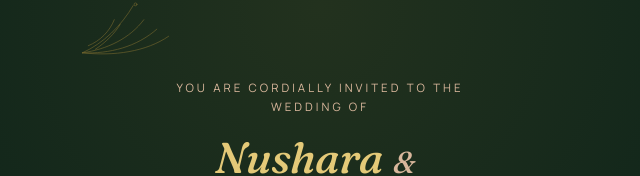
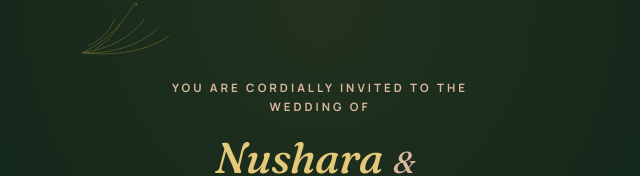
Before and after one commit to DishenFernando/wedding-invite, a React (Vite) app: page / in a window 1280 px wide. Shown: the part 153-329 px from the top of the page, without its empty margins (320-960 px from the left). Built offline with nearby package versions, Linux system fonts and the light colour scheme.

Commit message:
Update App.css

```diff
--- a/src/App.css
+++ b/src/App.css
@@ -114,8 +114,14 @@ button { font-family: inherit; }
 .seal-frond-tl { top: -20px; left: -30px; }
 .seal-frond-br { bottom: -20px; right: -30px; }
 
-.seal-eyebrow { font-size: 0.72rem; letter-spacing: 3px; text-transform: uppercase; color: var(--blush); margin-bottom: 14px; }
-
+.seal-eyebrow {
+  font-size: 0.72rem;
+  letter-spacing: 3px;
+  text-transform: uppercase;
+  color: var(--blush);
+  margin-bottom: 14px;
+  font-weight: 1000; /* Bold */
+}
 .seal-names {
   font-family: var(--font-display);
   font-style: italic;
@@ -185,8 +191,8 @@ button { font-family: inherit; }
 }
 
 .monogram {
-  width: 78px;
-  height: 78px;
+  width: 85px;
+  height: 85px;
   margin: 0 auto 26px;
   border: 1px solid var(--gold);
   border-radius: 50%;
@@ -346,7 +352,7 @@ button { font-family: inherit; }
   text-align: center;
 }
 .footer p { font-family: var(--font-display); font-style: italic; font-size: 1.1rem; }
-.footer .monogram { width: 42px; height: 42px; font-size: 0.85rem; margin-bottom: 14px; }
+.footer .monogram { width: 55px; height: 55px; font-size: 0.80rem; margin-bottom: 14px; }
 
 /* ======================= Floating music toggle ======================= */
 .music-toggle {
```
